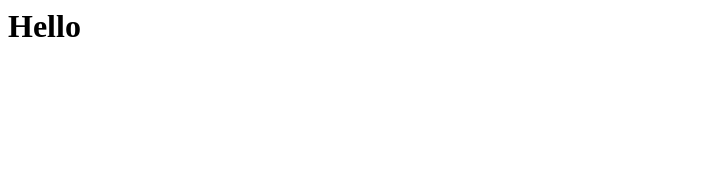
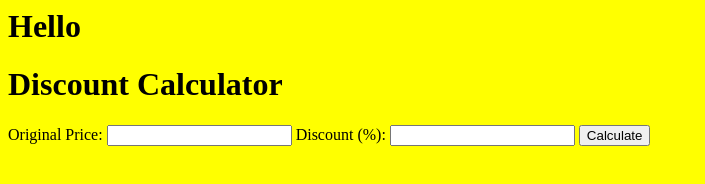
Before and after one commit to deanmartyBSIT/discount-js, a plain HTML site: page index.html in a window 1280 px wide. Shown: the whole page, without its empty margins (0-705 px from the left). Drawn offline with Linux system fonts and the light colour scheme.

Commit message:
updated index.html

```diff
--- a/index.html
+++ b/index.html
@@ -1 +1,34 @@
 <h1>Hello</h1>
+<!DOCTYPE html>
+<html lang="en">
+<head>
+    <meta charset="UTF-8">
+    <meta name="viewport" content="width=device-width, initial-scale=1.0">
+    <title>Discount Calculator</title>
+    <link rel="stylesheet" href="style.css">
+</head>
+<body>
+
+    <h1>Discount Calculator</h1>
+
+    <label>Original Price:</label>
+    <input type="number" id="price">
+
+    <label>Discount (%):</label>
+    <input type="number" id="discount">
+
+    <button onclick="calculateDiscount()">Calculate</button>
+
+    <h2 id="result"></h2>
+
+    <script>
+        function calculateDiscount() {
+            let price = document.getElementById("price").value;
+            let discount = document.getElementById("discount").value;
+            let discountedPrice = price - (price * (discount / 100));
+            document.getElementById("result").innerHTML = "Final Price: ₱" + discountedPrice;
+        }
+    </script>
+
+</body>
+</html>
```
